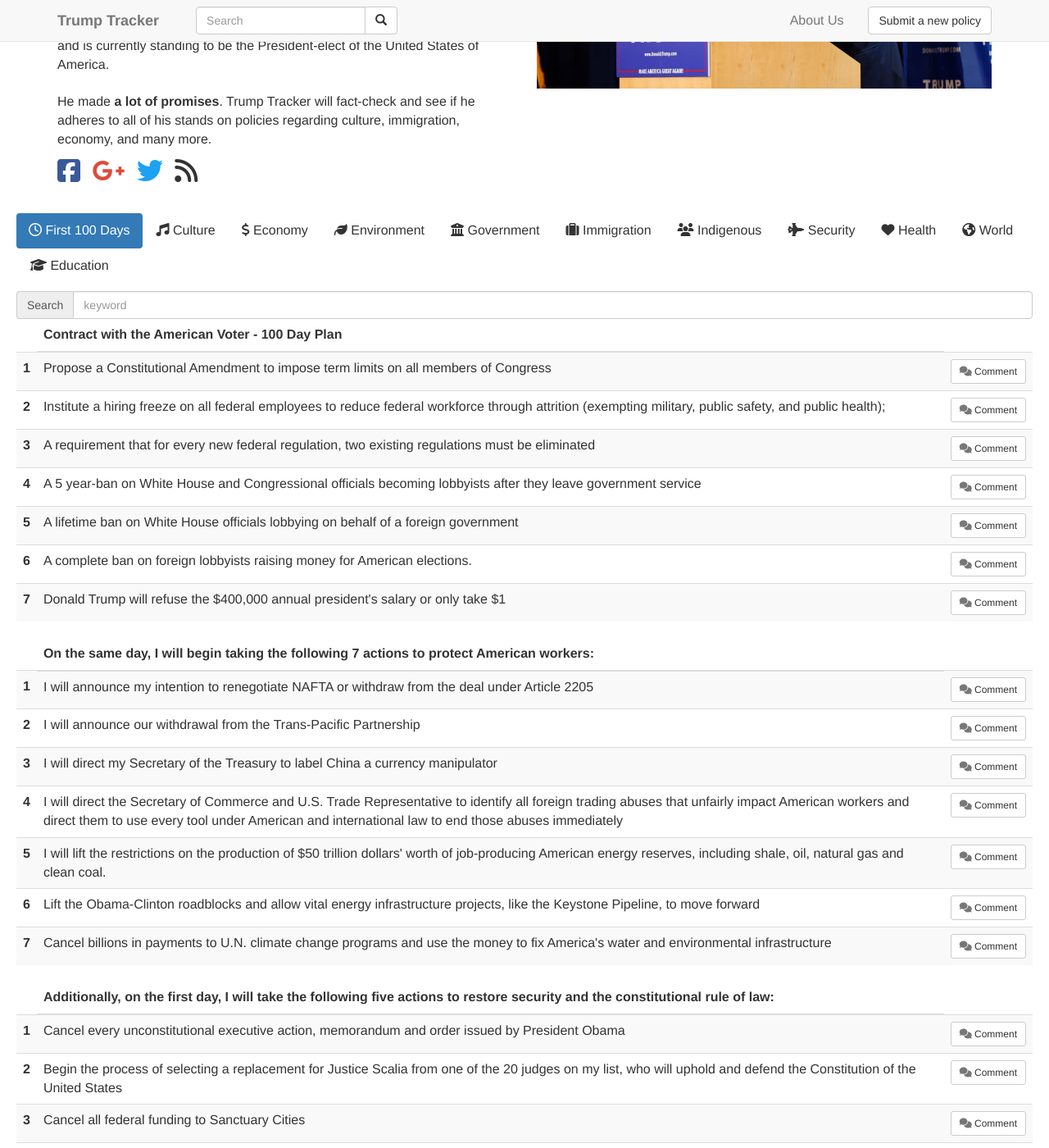
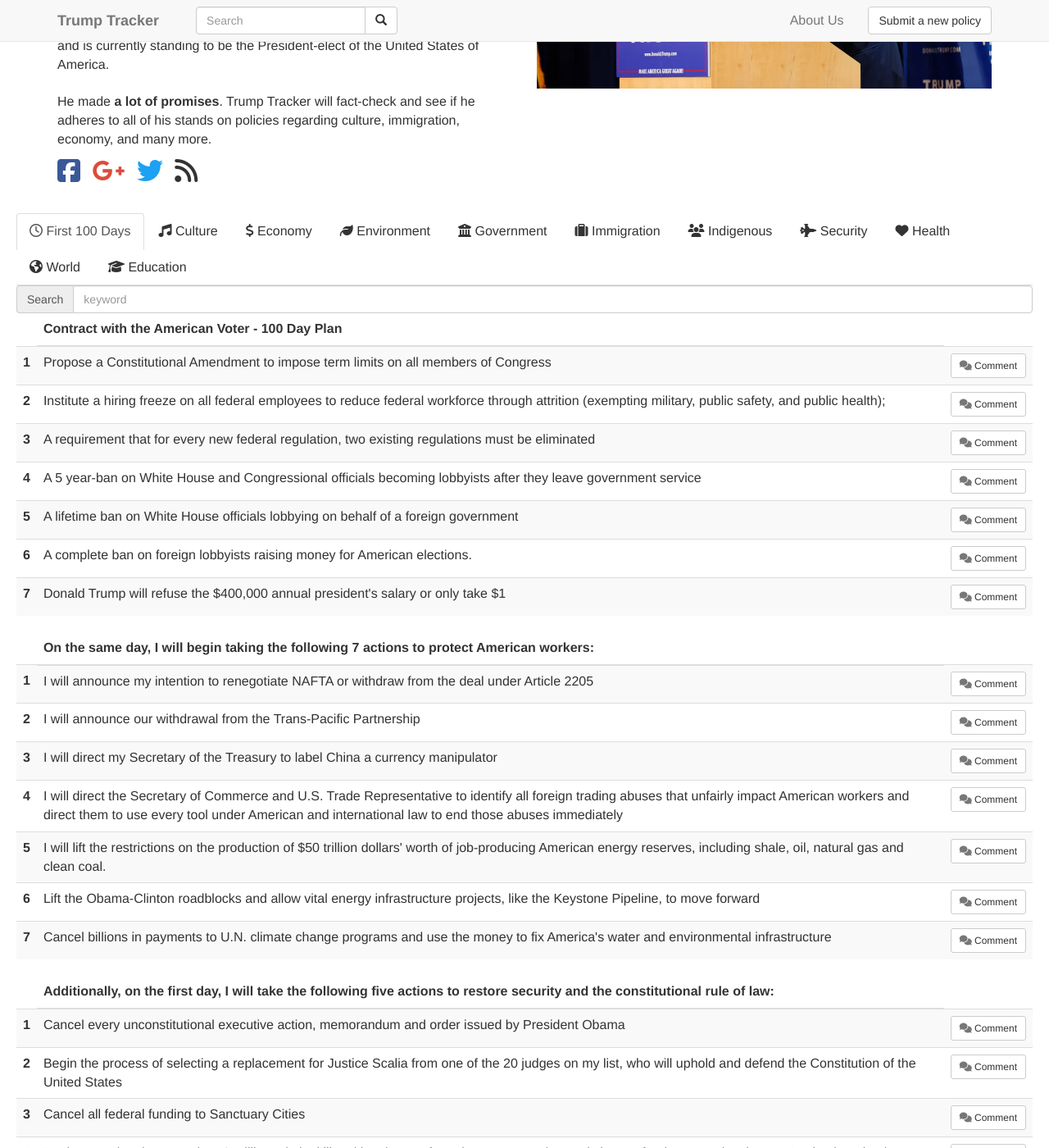
Before and after one commit to TrumpTracker/trumptracker.github.io, a Jekyll site: the page built from index.html, in a window 1280 px wide and 1400 px high, scrolled down 332 px. Shown: the whole window at 82% size. Built offline with Jekyll 4.4.1, drawn with Linux system fonts in a browser that asks for light colours; nearby versions of some CDN libraries.

Commit message:
fix #59
removed pill heading for tabs which seemed to be causing a parsing error
in same commit removed style which I added for pills.

```diff
--- a/css/styles.sass
+++ b/css/styles.sass
@@ -22,9 +22,6 @@
   margin-left: 20px
   margin-right: 20px
 
-.pill-padding
-  padding-bottom: 10px
-
 @media screen and (max-width: 500px)
   .navbar-header .search
     margin-top: 8px
--- a/index.html
+++ b/index.html
@@ -85,7 +85,7 @@
 <br />
 <div class="container-fluid">
     <div class="row">
-        <ul class="nav nav-pills pill-padding" id="myTabs" role="tablist">
+        <ul class="nav nav-tabs" id="myTabs" role="tablist">
             {% for tab in site.data.data.tabs %}
                 <li role="presentation" class="{{tab.id}} {% if forloop.index == 1 %}active{% endif %}">
                     <a href="#{{tab.id}}" aria-controls="{{tab.id}}" role="tab" data-toggle="tab">
```
